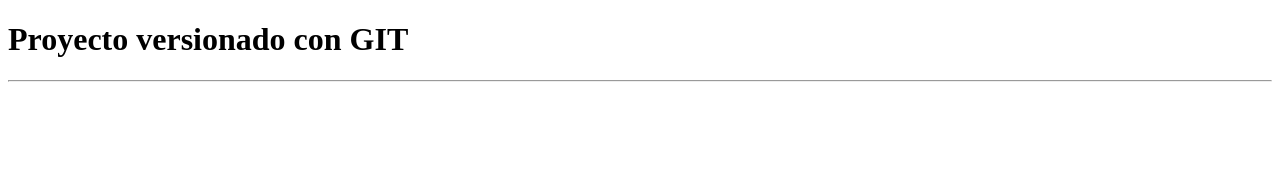
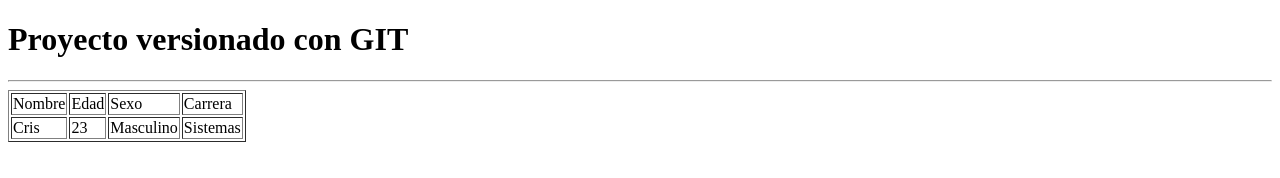
Before and after one commit to capibarra21/proyectogit, a plain HTML site: page index.html in a window 1280 px wide. Drawn offline with Linux system fonts and the light colour scheme.

Commit message:
Seccionamiento de tabla

```diff
--- a/index.html
+++ b/index.html
@@ -6,5 +6,21 @@
 <body>
 	<h1>Proyecto versionado con GIT</h1>
 	<hr>
+	<section>
+		<table border="1">
+			<tr>
+				<td>Nombre</td>
+				<td>Edad</td>
+				<td>Sexo</td>
+				<td>Carrera</td>
+			</tr>
+			<tr>
+				<td>Cris</td>
+				<td>23</td>
+				<td>Masculino</td>
+				<td>Sistemas</td>
+			</tr>
+		</table>
+	</section>
 </body>
 </html>
```
